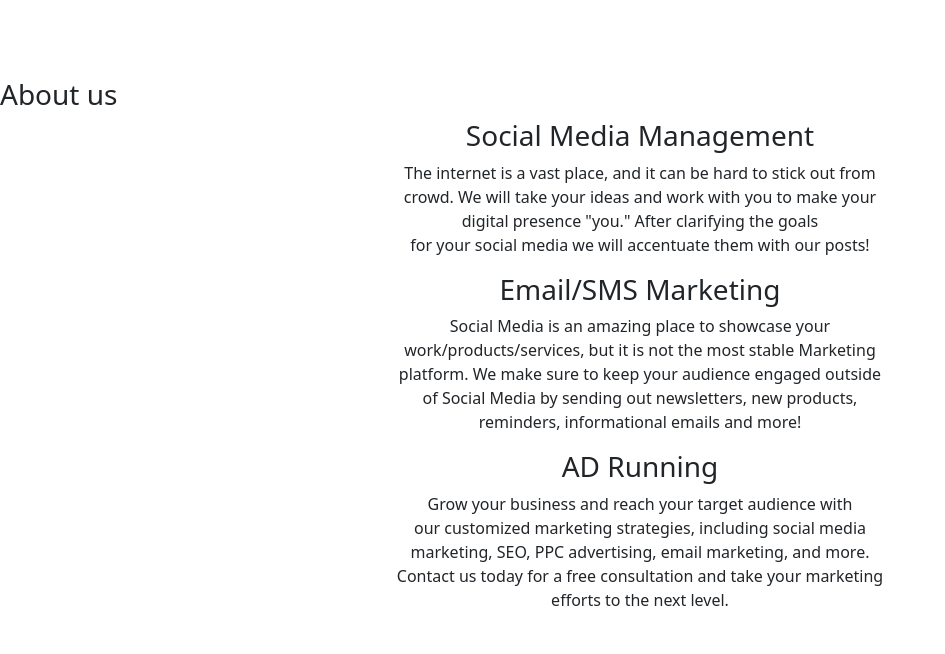
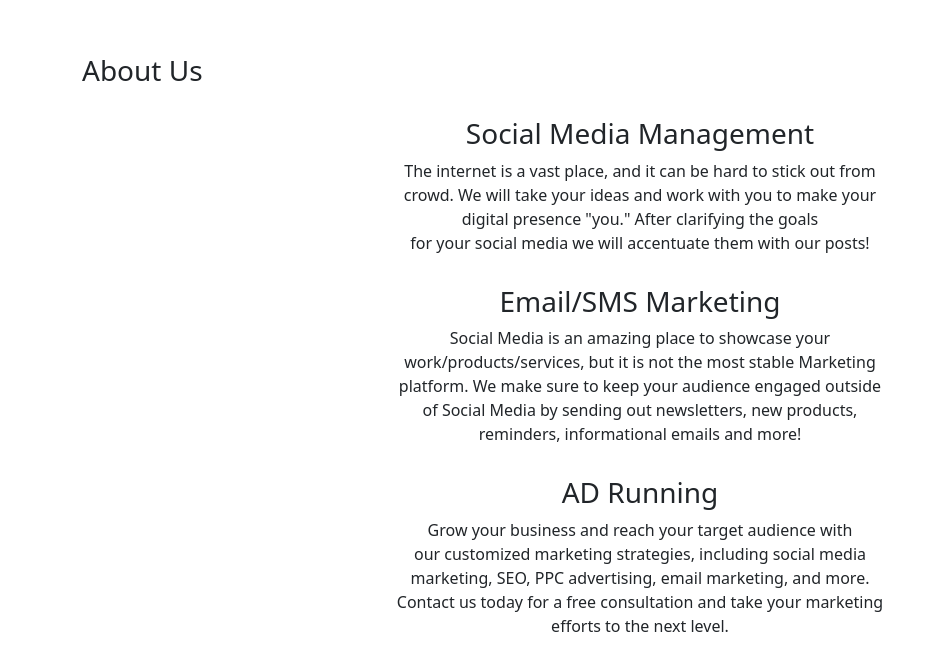
Before and after one commit to rahibvk/newweb.github.io, a plain HTML site: page index.html in a window 1280 px wide. Shown: the part 1700-2354 px from the top of the page, without its empty margins (0-945 px from the left). Before the commit the page ends 2328 px from the top, so only its background shows below. Drawn offline with nearby package versions, Linux system fonts and the light colour scheme.

Commit message:
Update index.html
pading between text

```diff
--- a/index.html
+++ b/index.html
@@ -109,7 +109,7 @@
                 </div>
             </div>
         </div>
-      </div>\
+      </div>
 
       <!-- email sec 1 -->
       <div class="row d-flex justify-content-center align-items-center rows">
@@ -145,19 +145,20 @@
        </div>
 
     <!-- about us  -->
-      <div>
-        <h3>About us</h3>
-        <div class="container">
+      <div class="container" >
+        <h3 >About Us</h3>
+      </div>
+        <div class="container" style="margin-top: 30px;">
           <h3 class="text-center">Social Media Management</h3>
           <p class="text-center"> The internet is a vast place, and it can be hard to stick out from <br> crowd. We will take your ideas and work with you to make your <br>digital presence "you." After clarifying the goals <br>for your social media we will accentuate them with our posts!</p>
 
         </div>
-        <div class="text-center">
+        <div class="text-center" style="margin-top: 30px;">
           <h3 class="container">Email/SMS Marketing</h3>
           <p class="container">Social Media is an amazing place to showcase your <br> work/products/services, but it is not the most stable Marketing <br>platform. We make sure to keep your audience engaged outside <br> of Social Media by sending out newsletters, new products,<br> reminders, informational emails and more!</p>
 
         </div>
-        <div class="container">
+        <div class="container" style="margin-top: 30px;">
           <h3 class="text-center">AD Running</h3>
           <p class="text-center">Grow your business and reach your target audience with <br>our customized marketing strategies, including social media<br> marketing, SEO, PPC advertising, email marketing, and more.<br> Contact us today for a free consultation and take your marketing<br> efforts to the next level.</p>
 
```
